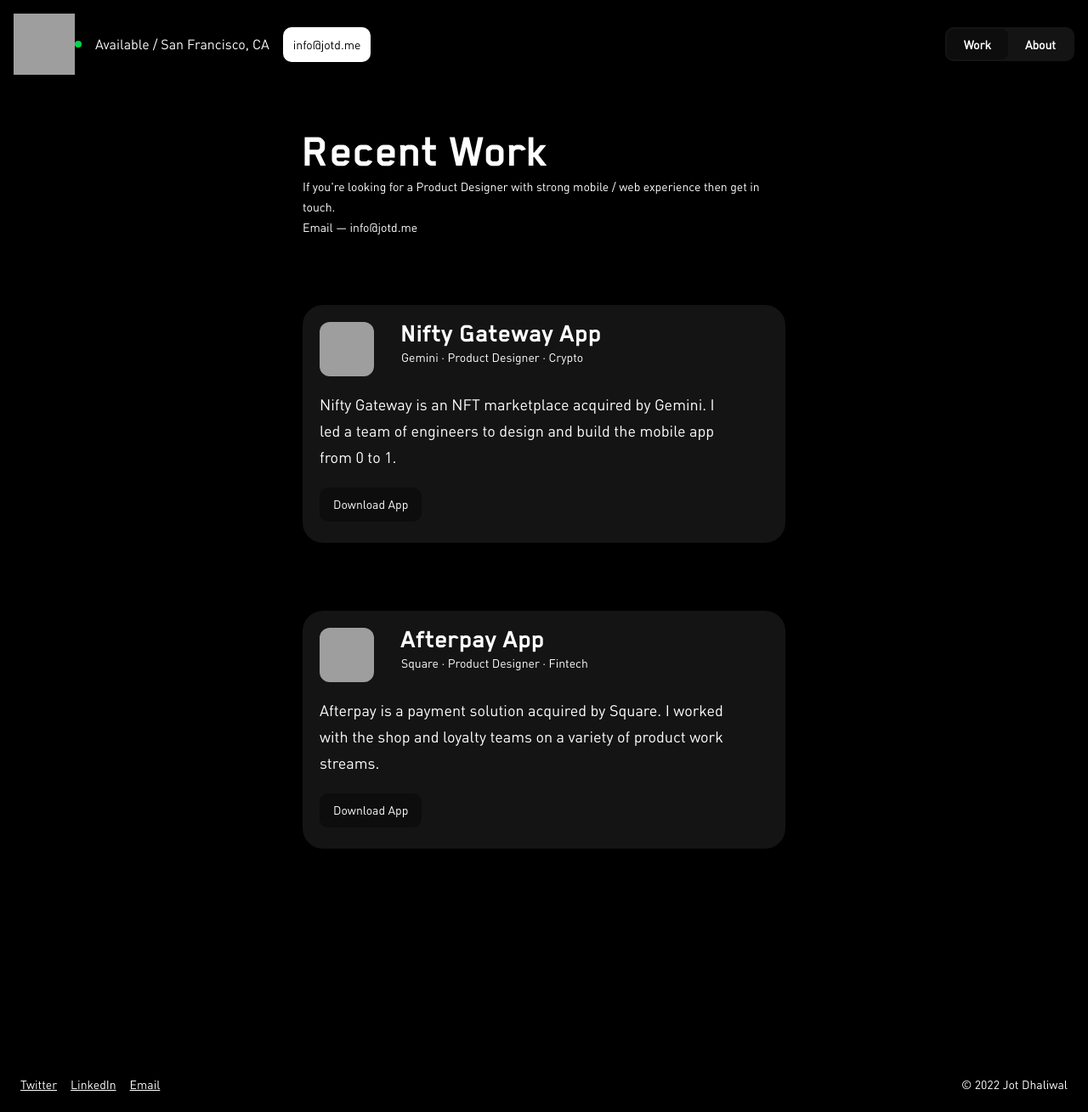
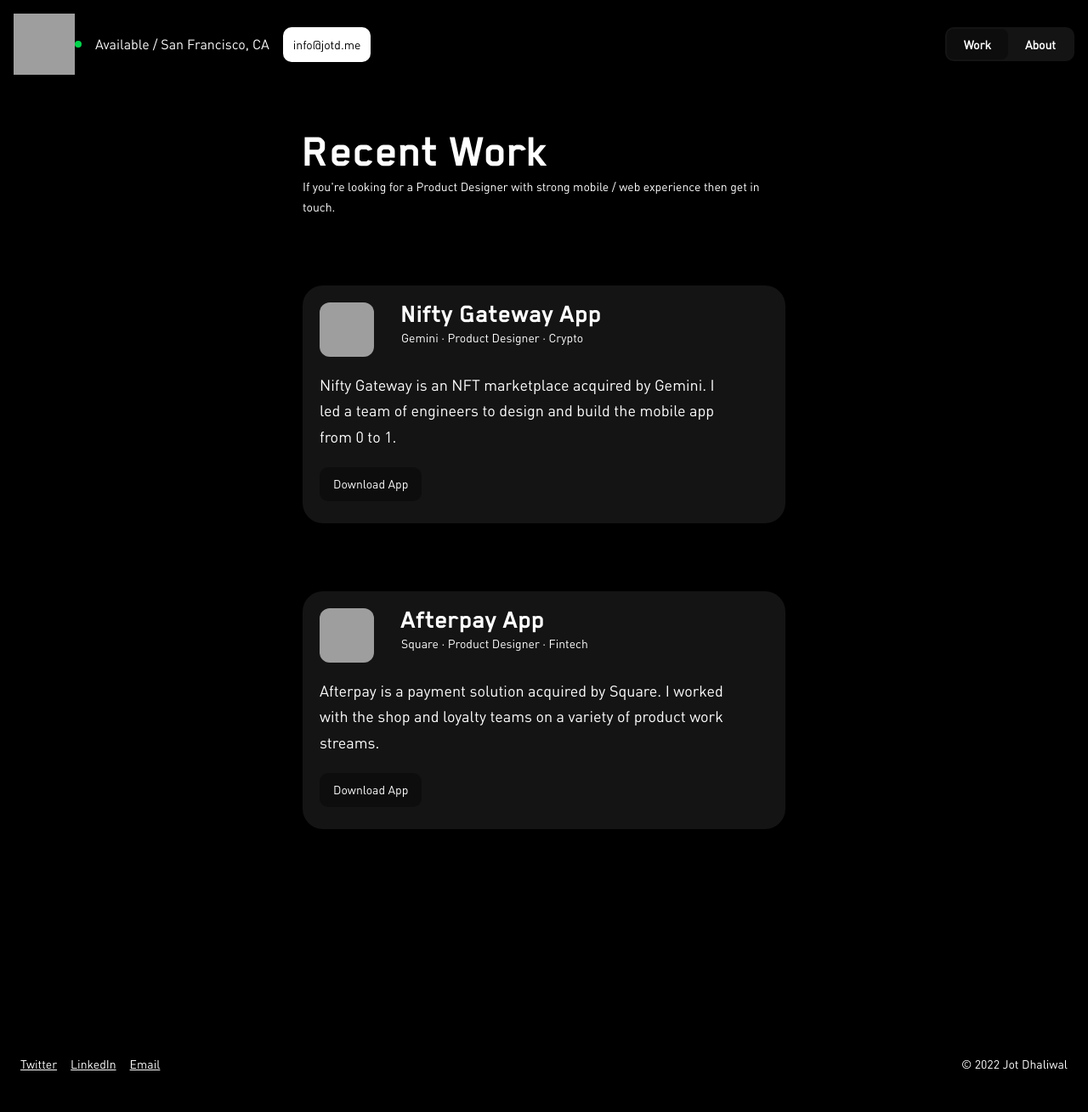
Before and after one commit to jotd/jotd-portfolio, a Jekyll site: the page work/index.html, which Jekyll copies as it is, in a window 1280 px wide and 1309 px high. Shown: the whole window at 85% size. Built offline with Jekyll 4.4.1, drawn with Linux system fonts in a browser that asks for light colours; grey boxes are pictures that could not be loaded.

Commit message:
Update index.html

```diff
--- a/work/index.html
+++ b/work/index.html
@@ -47,9 +47,6 @@
     <div class="header-about">Recent Work</div>
     <div class="text-2">
       If you're looking for a Product Designer with strong mobile / web experience then get in touch.
-    </div>
-    <div class="text-2">
-      Email — info@jotd.me
     </div>
   </div>
 
```
